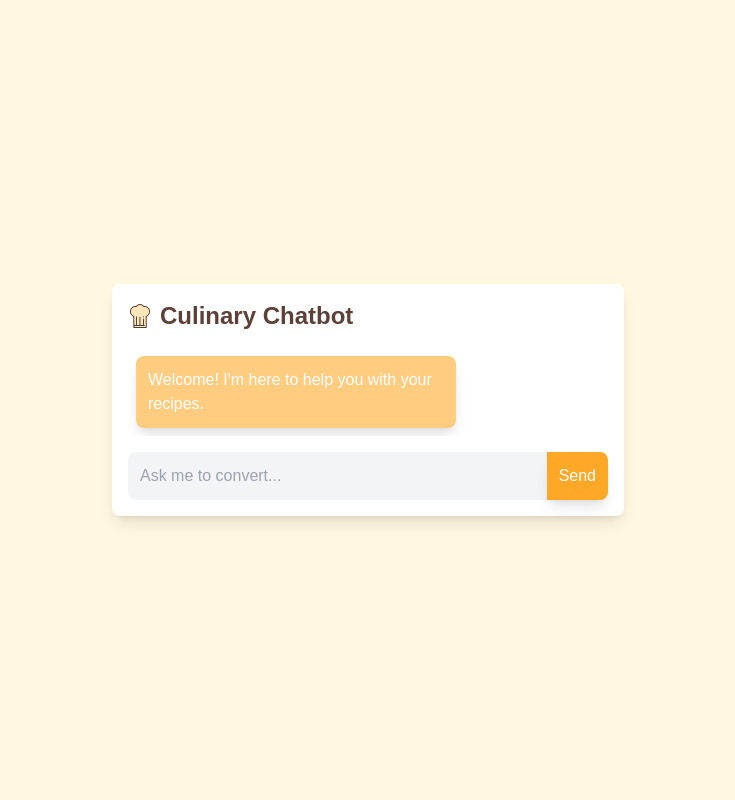
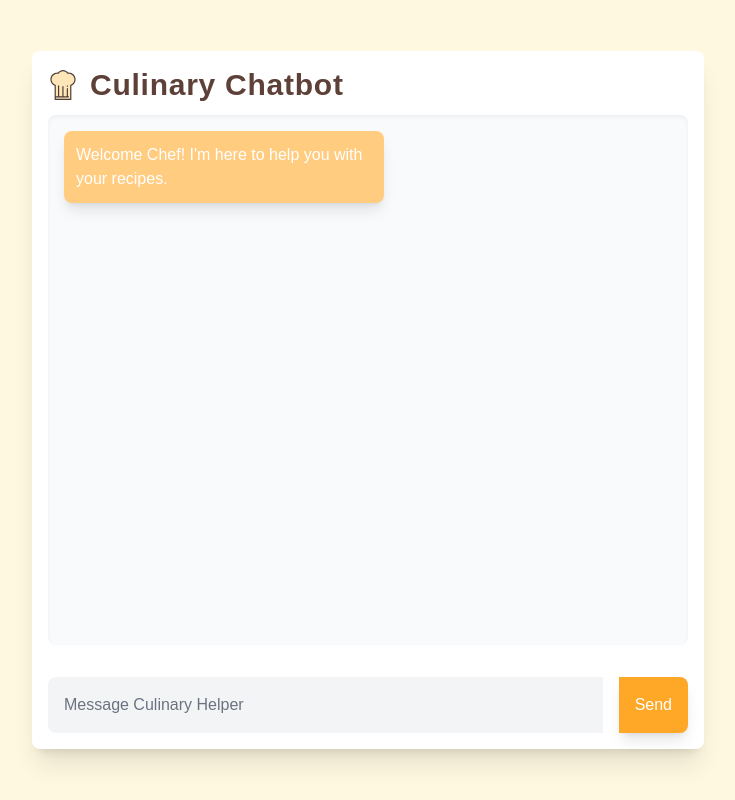
Before and after one commit to arulebin/CulinaryHelper, a Next.js app: page / in a window 1280 px wide. Shown: the whole page, without its empty margins (272-1007 px from the left). Built offline with nearby package versions, Linux system fonts and the light colour scheme.

Commit message:
Use Cohere api for handling

```diff
--- a/app/api/convert/route.js
+++ /dev/null
@@ -1,33 +0,0 @@
-import { NextResponse } from 'next/server';
-
-export async function POST(req) {
-  try {
-    const body = await req.json();
-
-    // Forward the POST request to the backend API
-    const response = await fetch('http://13.50.53.99:5000/convert', {
-      method: 'POST',
-      headers: {
-        'Content-Type': 'application/json',
-      },
-      body: JSON.stringify(body),
-    });
-    if (!response.ok) {
-      return NextResponse.json(
-        { message: 'Error from backend' },
-        { status: response.status }
-      );
-    }
-
-    // Parse the backend response and return it to the client
-    const data = await response.json();
-    return NextResponse.json(data, { status: response.status });
-
-  } catch (error) {
-    console.error('Error during fetch:', error);
-    return NextResponse.json(
-      { message: 'Error processing the request' },
-      { status: 500 }
-    );
-  }
-}
--- /dev/null
+++ b/app/api/culinary/route.js
@@ -0,0 +1,57 @@
+import { NextResponse } from 'next/server';
+
+let messageHistory = [];
+
+export async function POST(req) {
+  try {
+    const userInput = await req.json();
+    if (!userInput) {
+      return NextResponse.json(
+        { message: 'Input is required' },
+        { status: 400 }
+      );
+    }
+
+    messageHistory.push({
+      role: 'user',
+      content: JSON.stringify(userInput),
+    });
+
+    const cohereResponse = await fetch('https://api.cohere.ai/v2/chat', {
+      method: 'POST',
+      headers: {
+        'Content-Type': 'application/json',
+        'Authorization': `Bearer ${process.env.COHERE_API_KEY}`,
+      },
+      body: JSON.stringify({
+        model: 'command-r-plus',
+        messages: [
+          {
+            role: 'system',
+            content:
+              'You are a culinary expert. Only answer questions about recipes, cooking techniques, ingredient substitutions, and related topics. For unrelated questions, respond politely saying you can only help with culinary matters.Also address the user as Chef.',
+          },
+          ...messageHistory,
+        ],
+      }),
+    });
+
+    if (!cohereResponse.ok) {
+      const errorDetails = await cohereResponse.json();
+      return NextResponse.json(
+        { message: 'Error from Cohere', details: errorDetails },
+        { status: cohereResponse.status }
+      );
+    }
+
+    const cohereData = await cohereResponse.json();
+    return NextResponse.json(cohereData, { status: 200 });
+
+  } catch (error) {
+    console.error('Error during Cohere request:', error);
+    return NextResponse.json(
+      { message: 'Error processing the request' },
+      { status: 500 }
+    );
+  }
+}
--- a/app/api/substitute/route.js
+++ /dev/null
@@ -1,33 +0,0 @@
-import { NextResponse } from 'next/server';
-
-export async function POST(req) {
-  try {
-    const body = await req.json();
-
-    // Forward the POST request to the backend API
-    const response = await fetch('http://13.50.53.99:5000/substitute', {
-      method: 'POST',
-      headers: {
-        'Content-Type': 'application/json',
-      },
-      body: JSON.stringify(body),
-    });
-    if (!response.ok) {
-      return NextResponse.json(
-        { message: 'Error from backend' },
-        { status: response.status }
-      );
-    }
-
-    // Parse the backend response and return it to the client
-    const data = await response.json();
-    return NextResponse.json(data, { status: response.status });
-
-  } catch (error) {
-    console.error('Error during fetch:', error);
-    return NextResponse.json(
-      { message: 'Error processing the request' },
-      { status: 500 }
-    );
-  }
-}
--- a/components/Chatbot.js
+++ b/components/Chatbot.js
@@ -1,36 +1,61 @@
-"use client"
-import { useState } from 'react';
-import { motion } from 'framer-motion';
-import Image from 'next/image';
+"use client";
+import { useState, useEffect, useRef } from "react";
+import { motion } from "framer-motion";
+import Image from "next/image";
 
 const Chatbot = () => {
+  const formatMessage = (messageText) => {
+    return messageText
+      .replace(/(\*\*([^\*]+)\*\*)/g, '<strong>$2</strong>')
+      .replace(/(\*([^\*]+)\*)/g, '<em>$2</em>')
+      .replace(/(\n|\r\n)/g, '<br />')
+      .replace(/(\- (.+))/g, '<ul><li>$2</li></ul>')
+      .replace(/(<ul>.*<\/ul>)/g, (match) => `<div class="list">${match}</div>`);
+  };
   const [messages, setMessages] = useState([
-    { text: "Welcome! I'm here to help you with your recipes.", sender: 'bot' },
+    { text: "Welcome Chef! I'm here to help you with your recipes.", sender: "bot" },
   ]);
-  const [userMessage, setUserMessage] = useState('');
+  const [userMessage, setUserMessage] = useState("");
+
+  const textareaRef = useRef(null);
+
+  const adjustHeight = () => {
+    const textarea = textareaRef.current;
+    if (textarea) {
+      textarea.style.height = 'auto';
+      textarea.style.height = `${Math.max(textarea.scrollHeight, 30)}px`;
+    }
+  };
 
   const handleSendMessage = async () => {
     if (userMessage.trim()) {
       setMessages([...messages, { text: userMessage, sender: "user" }]);
       setUserMessage("");
+      adjustHeight();
       try {
-        const response=await fetch("/api/convert", {
+        const response = await fetch("/api/culinary", {
           method: "POST",
           headers: { "Content-Type": "application/json" },
           body: JSON.stringify({ question: userMessage }),
         });
-        if(response.ok){
-          const data=await response.json();
-          const botMsg=data.answer || data.greeting || "Sorry, I couldn't find an answer.";
-          setMessages((prev) => [...prev, { text: botMsg, sender: "bot" }]);
-        }
-        else {
+
+        if (response.ok) {
+          const data = await response.json();
+          const botMsg =
+            data.message && data.message.content && data.message.content[0]
+              ? data.message.content[0].text ||
+                "Sorry, I couldn't find an answer."
+              : "Sorry, I couldn't find an answer.";
+
+            const formattedBotMsg = formatMessage(botMsg);
+          setMessages((prev) => [...prev, { text: formattedBotMsg, sender: "bot" }]);
+        } else {
           setMessages((prev) => [
             ...prev,
             { text: "Error: Unable to connect to the server.", sender: "bot" },
           ]);
         }
-      }catch (error) {
+      } catch (error) {
         console.error("Error fetching data:", error);
         setMessages((prev) => [
           ...prev,
@@ -39,51 +64,58 @@ const Chatbot = () => {
       }
     }
   };
+  useEffect(() => {
+    adjustHeight();
+  }, [userMessage]);
 
   return (
-    <div className="bg-background h-screen flex items-center justify-center p-5">
-      <div className="bg-white w-full max-w-lg p-4 rounded-lg shadow-lg relative">
-        <div className="flex items-center space-x-2 mb-4">
-            <Image src="/chefhat.svg" width={24} height={24} alt="ChefHat Icon" />
-          <h1 className="text-2xl font-semibold text-dark">Culinary Chatbot</h1>
+    <div className="bg-background h-screen flex items-center justify-center p-3 max-h-[80%]">
+      <div className="bg-white w-full max-w-2xl p-4 rounded-lg shadow-xl relative flex flex-col  md:flex h-[90%]">
+        <div className="flex items-center space-x-3 mb-3">
+          <Image src="/chefhat.svg" width={30} height={30} alt="ChefHat Icon" />
+          <h1 className="text-3xl font-semibold text-dark tracking-wide">
+            Culinary Chatbot
+          </h1>
         </div>
 
         {/* Chat Messages */}
-        <div className="space-y-4 overflow-y-auto max-h-72 p-2">
+        <div className="flex-1.5 space-y-5 overflow-y-auto h-[80%] p-4 bg-gray-50 rounded-lg shadow-inner mb-4">
           {messages.map((message, index) => (
             <motion.div
               key={index}
-              initial={{ opacity: 0, x: message.sender === 'user' ? 50 : -50 }}
+              initial={{ opacity: 0, x: message.sender === "user" ? 50 : -50 }}
               animate={{ opacity: 1, x: 0 }}
               transition={{ duration: 0.4 }}
               className={`flex ${
-                message.sender === 'user' ? 'justify-end' : 'justify-start'
+                message.sender === "user" ? "justify-end" : "justify-start"
               }`}
             >
               <div
                 className={`${
-                  message.sender === 'user' ? 'bg-primary' : 'bg-secondary'
-                } text-white p-3 rounded-lg shadow-lg max-w-xs`}
+                  message.sender === "user" ? "bg-primary" : "bg-secondary"
+                } text-white p-3 rounded-lg shadow-lg max-w-xs break-words`}
+                dangerouslySetInnerHTML={{ __html: message.text }}
               >
-                {message.text}
               </div>
             </motion.div>
           ))}
         </div>
 
         {/* Input Box */}
-        <div className="flex items-center mt-4">
-          <input
-            type="text"
-            className="w-full p-3 rounded-l-lg focus:outline-none bg-gray-100 text-dark"
-            placeholder="Ask me to convert..."
+        <div className="flex items-end mt-4 space-x-2 sm:space-x-4 w-full">
+          <textarea
+            className="w-full p-4 rounded-l-lg focus:outline-none bg-gray-100 text-dark placeholder:text-gray-500 transition-all duration-300 hover:bg-gray-200 resize-none overflow-y-auto"
+            placeholder="Message Culinary Helper"
             value={userMessage}
+            ref={textareaRef}
             onChange={(e) => setUserMessage(e.target.value)}
-            onKeyDown={(e) => e.key === 'Enter' && handleSendMessage()}
+            onKeyDown={(e) => e.key === "Enter" && handleSendMessage()}
+            style={{minHeight:30 , maxHeight:150 }}
+            rows={1}
           />
           <button
             onClick={handleSendMessage}
-            className="bg-primary text-white p-3 rounded-r-lg shadow-lg hover:bg-orange-600 transition-all"
+            className="bg-primary text-white p-4 rounded-r-lg shadow-lg hover:bg-orange-600 transition-all duration-300 ease-in-out transform hover:scale-105"
           >
             Send
           </button>
--- a/package.json
+++ b/package.json
@@ -10,6 +10,7 @@
   },
   "dependencies": {
     "@heroicons/react": "^2.1.5",
+    "cohere-ai": "^7.14.0",
     "framer-motion": "^11.11.11",
     "next": "15.0.3",
     "react": "^18.3.1",
```
Also changed, not shown: 1 other file (tests, documents, lock files or other folders). Lines whose indentation alone changed are shown as unchanged.
